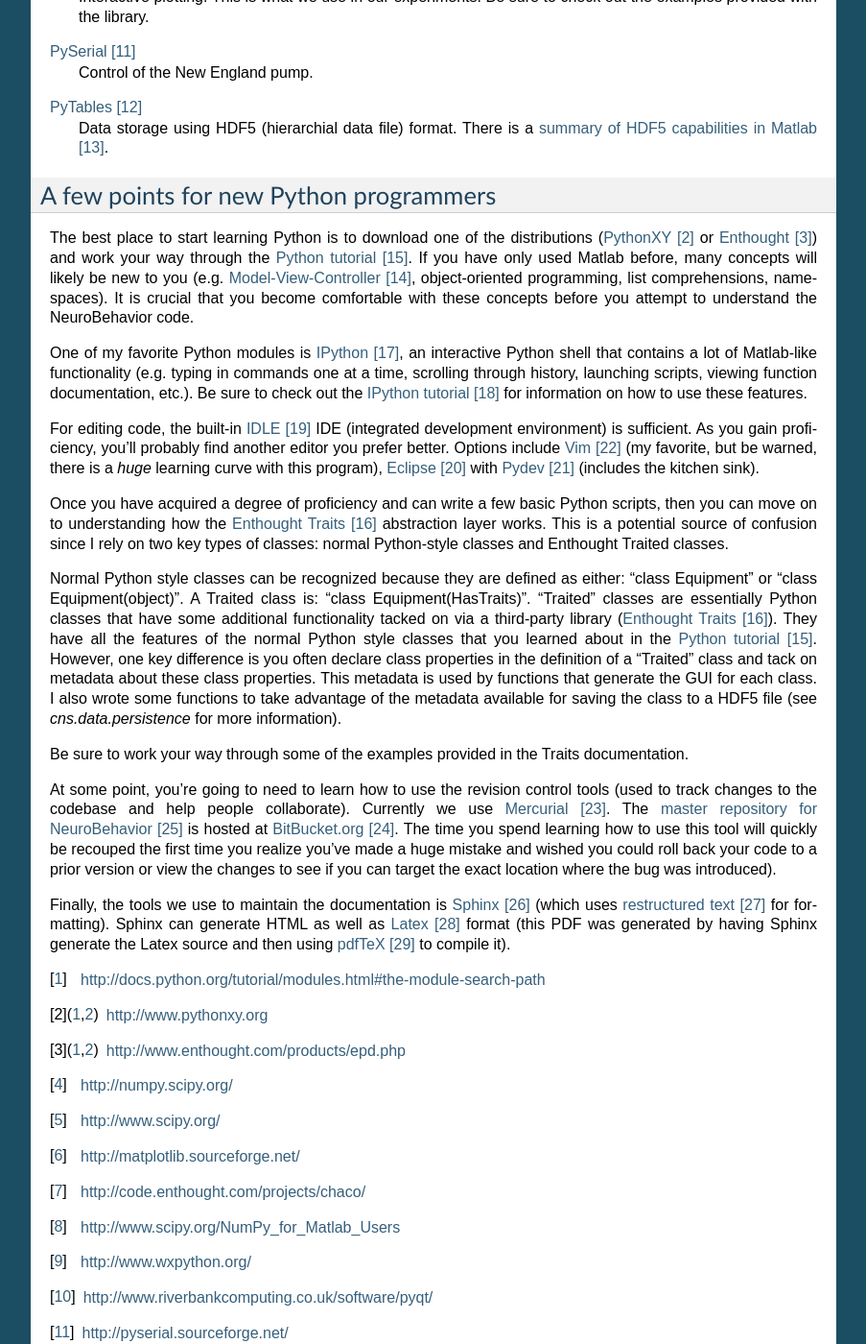
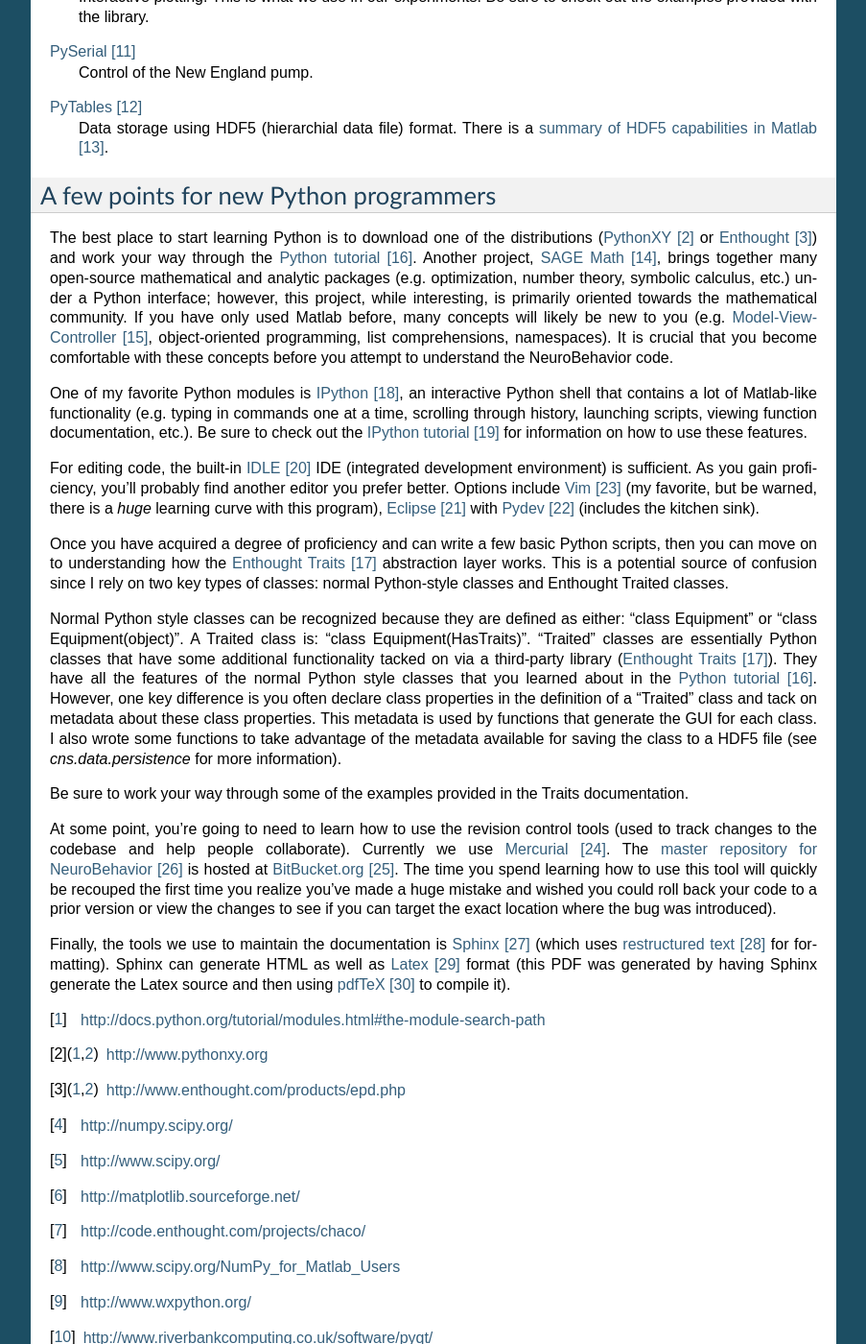
Before and after one commit to bburan/NeuroBehavior, a Sphinx documentation site: the page built from doc/getting_started.rst, in a window 1280 px wide and 1400 px high, scrolled down 1219 px. Shown: the whole window at 96% size, without its empty margins (198-1101 px from the left). Built offline with Sphinx 7.4.7, drawn with Linux system fonts in a browser that asks for light colours; formulas are drawn with MathJax 3; some of the changed text lies outside the part shown.

Commit message:
doc enhancements

```diff
--- a/doc/getting_started.rst
+++ b/doc/getting_started.rst
@@ -86,11 +86,15 @@ A few points for new Python programmers
 ---------------------------------------
 
 The best place to start learning Python is to download one of the distributions
-(PythonXY_ or Enthought_) and work your way through the `Python tutorial`_.  If
-you have only used Matlab before, many concepts will likely be new to you (e.g.
-Model-View-Controller_, object-oriented programming, list comprehensions,
-namespaces).  It is crucial that you become comfortable with these concepts
-before you attempt to understand the NeuroBehavior code.
+(PythonXY_ or Enthought_) and work your way through the `Python tutorial`_.
+Another project, `SAGE Math`_, brings together many open-source mathematical and
+analytic packages (e.g. optimization, number theory, symbolic calculus, etc.)
+under a Python interface; however, this project, while interesting, is primarily
+oriented towards the mathematical community.  If you have only used Matlab
+before, many concepts will likely be new to you (e.g.  Model-View-Controller_,
+object-oriented programming, list comprehensions, namespaces).  It is crucial
+that you become comfortable with these concepts before you attempt to understand
+the NeuroBehavior code.
 
 One of my favorite Python modules is IPython_, an interactive Python shell that
 contains a lot of Matlab-like functionality (e.g. typing in commands one at a
@@ -110,6 +114,7 @@ abstraction layer works.  This is a potential source of confusion since I rely
 on two key types of classes: normal Python-style classes and Enthought Traited
 classes.
 
+.. _`SAGE Math`: http://www.sagemath.org/
 .. _Model-View-Controller: https://svn.enthought.com/enthought/wiki/UnderstandingMVCAndTraitsUI
 .. _`Python tutorial`: http://docs.python.org/tutorial/
 .. _`Enthought Traits`: http://code.enthought.com/projects/traits/docs/html/traits_user_manual/index.html
--- a/doc/index.rst
+++ b/doc/index.rst
@@ -13,7 +13,6 @@ Contents:
 
    getting_started.rst
    equipment.rst
-   equipment_TDT_rpcox.rst
    aversive_behavior.rst
 
 Indices and tables
```
Also changed, not shown: doc/equipment.rst (+13 -0 lines).
